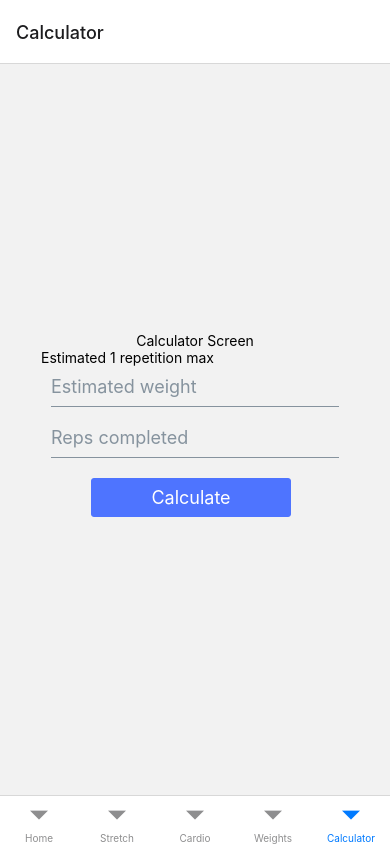
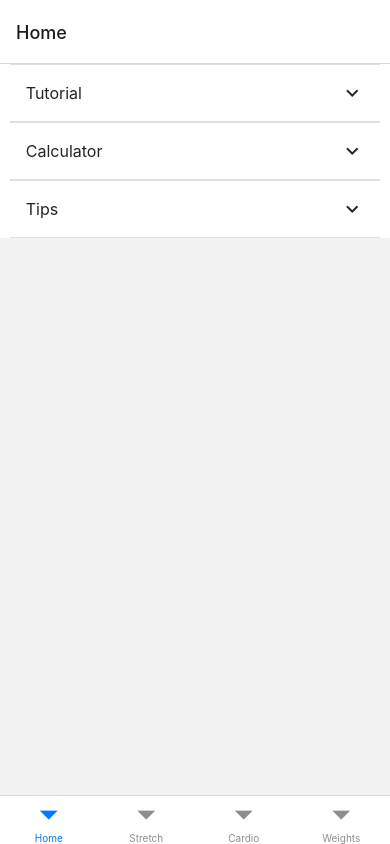
Before and after one commit to DanielekPark/fitnessapp, a React Native app: screen /Calculator in a window 390 px wide. Built offline with nearby package versions, Linux system fonts and the light colour scheme.

Commit message:
added jest, styles, and wrote test

```diff
--- a/App.js
+++ b/App.js
@@ -14,13 +14,3 @@ export default function App() {
     </SafeAreaProvider>
   );
 }
-
-
-const styles = StyleSheet.create({
-  container: {
-    flex: 1,
-    backgroundColor: "#fff",
-    alignItems: "center",
-    justifyContent: "center",
-  },
-});
--- a/components/calculator/calculator.js
+++ b/components/calculator/calculator.js
@@ -1,7 +1,7 @@
 import React, { useEffect, useState } from "react";
-import { View, Text } from "react-native";
-import { createBottomTabNavigator } from "@react-navigation/bottom-tabs";
-import { Input, Icon, Button } from "@rneui/themed";
+import { View, Dimensions } from "react-native";
+import { Button, Divider, Text, Input } from "@rneui/themed";
+import styles from "../../styles/style.module";
 
 function Calculator() {
   const [fitData, setFitData] = useState({
@@ -12,8 +12,10 @@ function Calculator() {
 
   //Calculates recommended weight based on weight & repetitions data
   const calcStrength = () => {
+    //converts data received from user to number
     const weight = fitData.weight / 1;
     const repetitions = fitData.reps / 1;
+
     if (!weight || weight < 7) return;
     if (!repetitions) return;
     if (repetitions < 1 || repetitions > 15) return;
@@ -25,40 +27,36 @@ function Calculator() {
   };
 
   return (
-    // <View style={{ flex: 1, alignItems: "center", justifyContent: "center" }}>
-    <View>
+    <View style={[styles.calcWrapper, {height: Dimensions.get('window').height/2}]}>
       <View>
-        <Text>
-          {fitData.oneRepMax
-            ? `Estimated 1 repetition max ${fitData.oneRepMax}`
-            : ""}
-        </Text>
+        <View>
+          <Text h3 style={{textAlign: 'center', marginBottom: 15}}>
+            Calculate your strength
+          </Text>
+          <Text style={[styles.centerText, styles.fontTwoFive, {marginBottom: 15}]}>
+            {fitData.oneRepMax
+              ? `Estimated 1 repetition max ${fitData.oneRepMax}`
+              : ""}
+          </Text>
+        </View>
         <View>
           <Input
             inputMode="numeric"
             maxLength={3}
-            placeholder="Estimated weight"
+            placeholder="Weight used"
             onChangeText={(value) => setFitData({ ...fitData, weight: value })}
+            inputContainerStyle={styles.inputContainer}
+            inputStyle={styles.inputStyle}
           />
           <Input
             inputMode="numeric"
             maxLength={2}
             placeholder="Reps completed"
             onChangeText={(value) => setFitData({ ...fitData, reps: value })}
+            inputContainerStyle={styles.inputContainer}
+            inputStyle={styles.inputStyle}
           />
-          <Button
-            title="Calculate"
-            buttonStyle={{
-              backgroundColor: "rgba(78, 116, 289, 1)",
-              borderRadius: 3,
-            }}
-            containerStyle={{
-              width: 200,
-              marginHorizontal: 50,
-              marginVertical: 10,
-            }}
-            onPress={calcStrength}
-          />
+          <Button buttonStyle={styles.calcBtn} title="Calculate" onPress={calcStrength} containerStyle={{marginTop: 100}} />
         </View>
       </View>
     </View>
--- a/package.json
+++ b/package.json
@@ -6,7 +6,8 @@
     "start": "expo start",
     "android": "expo start --android",
     "ios": "expo start --ios",
-    "web": "expo start --web"
+    "web": "expo start --web",
+    "test": "jest"
   },
   "dependencies": {
     "@react-navigation/bottom-tabs": "^6.5.7",
@@ -23,7 +24,8 @@
   },
   "devDependencies": {
     "@babel/core": "^7.20.0",
-    "eslint": "^8.43.0"
+    "eslint": "^8.43.0",
+    "jest": "^29.5.0"
   },
   "private": true
 }
--- a/screens/activeScreen.js
+++ b/screens/activeScreen.js
@@ -3,7 +3,6 @@ import { createBottomTabNavigator } from "@react-navigation/bottom-tabs";
 import HomeScreen from "./home";
 import WeightsScreen from "./weights";
 import CardioScreen from "./cardio";
-import CalculatorScreen from "./calculator";
 import StretchingScreen from "./stretch";
 
 const Tab = createBottomTabNavigator();
@@ -15,7 +14,6 @@ function ActiveScreen() {
       <Tab.Screen name="Stretch" component={StretchingScreen} />
       <Tab.Screen name="Cardio" component={CardioScreen} />
       <Tab.Screen name="Weights" component={WeightsScreen} />
-      <Tab.Screen name="Calculator" component={CalculatorScreen} />
     </Tab.Navigator>
   );
 }
--- a/screens/calculator.js
+++ /dev/null
@@ -1,65 +0,0 @@
-import React, { useEffect, useState } from "react";
-import { View, Text } from "react-native";
-import { createBottomTabNavigator } from "@react-navigation/bottom-tabs";
-import Calculator from "../components/calculator/calculator";
-import { Input, Icon, Button } from "@rneui/themed";
-
-function CalculatorScreen() {
-  const [fitData, setFitData] = useState({
-    weight: "",
-    reps: "",
-    oneRepMax: "",
-  });
-
-  //Calculates recommended weight based on weight & repetitions data
-  const calcStrength = () => {
-    const weight = fitData.weight / 1;
-    const repetitions = fitData.reps / 1;
-    if (!weight || weight < 7) return;
-    if (!repetitions) return;
-    if (repetitions < 1 || repetitions > 15) return;
-    const oneRepMax = Math.round(weight / (1.0287 - 0.0278 * repetitions));
-
-    setFitData({ ...fitData, reps: repetitions });
-    setFitData({ ...fitData, weight: weight });
-    setFitData({ ...fitData, oneRepMax: `${oneRepMax}` });
-  };
-
-  return (
-    <View style={{ flex: 1, alignItems: "center", justifyContent: "center" }}>
-      <Text>Calculator Screen</Text>
-      <View>
-        <Text>Estimated 1 repetition max {fitData.oneRepMax ? fitData.oneRepMax : ''}</Text>
-        <View>
-          <Input
-          inputMode="numeric"
-            maxLength={3}
-            placeholder="Estimated weight"
-            onChangeText={(value) => setFitData({ ...fitData, weight: value })}
-          />
-          <Input
-            inputMode="numeric"
-            maxLength={2}
-            placeholder="Reps completed"
-            onChangeText={(value) => setFitData({ ...fitData, reps: value })}
-          />
-          <Button
-            title="Calculate"
-            buttonStyle={{
-              backgroundColor: "rgba(78, 116, 289, 1)",
-              borderRadius: 3,
-            }}
-            containerStyle={{
-              width: 200,
-              marginHorizontal: 50,
-              marginVertical: 10,
-            }}
-            onPress={calcStrength}
-          />
-        </View>
-      </View>
-    </View>
-  );
-}
-
-export default CalculatorScreen;
--- a/screens/home.js
+++ b/screens/home.js
@@ -1,5 +1,5 @@
 import React, { useState, useEffect } from "react";
-import { View, Text } from "react-native";
+import { View, Text, ScrollView } from "react-native";
 import Calculator from "../components/calculator/calculator";
 import { ListItem } from "@rneui/themed";
 
@@ -31,14 +31,18 @@ function HomeScreen() {
   };
 
   return (
-    <View style={{ flex: 1, alignItems: "center", justifyContent: "center" }}>
+    <ScrollView>
+      <View style={{ flex: 1, alignItems: "center", justifyContent: "center", backgroundColor: 'white' }}>
+        {/* Place logo here? */}
 
         {/* Tutorial/instructions */}
-      <View style={{width: '95%'}}>
+        <View style={{ width: "95%" }}>
           <ListItem.Accordion
             onPress={() => toggleTab("Tutorial")}
             isExpanded={tabs[0].isOpen}
-          content={<ListItem.Title style={{width: '90%'}}>Tutorial</ListItem.Title>}
+            content={
+              <ListItem.Title style={{ width: "90%" }}>Tutorial</ListItem.Title>
+            }
             topDivider
             bottomDivider
           >
@@ -53,7 +57,11 @@ function HomeScreen() {
           <ListItem.Accordion
             onPress={() => toggleTab("Calculator")}
             isExpanded={tabs[1].isOpen}
-          content={<ListItem.Title style={{width: '90%'}}>Calculator</ListItem.Title>}
+            content={
+              <ListItem.Title style={{ width: "90%" }}>
+                Calculator
+              </ListItem.Title>
+            }
             topDivider
             bottomDivider
           >
@@ -66,20 +74,21 @@ function HomeScreen() {
           <ListItem.Accordion
             onPress={() => toggleTab("Tips")}
             isExpanded={tabs[2].isOpen}
-          content={<ListItem.Title style={{width: '90%'}}>Tips</ListItem.Title>}
+            content={
+              <ListItem.Title style={{ width: "90%" }}>Tips</ListItem.Title>
+            }
             topDivider
             bottomDivider
           >
             <ListItem>
               <View>
-              <Text>
-                Tips
-              </Text>
+                <Text>Tips</Text>
               </View>
             </ListItem>
           </ListItem.Accordion>
         </View>
       </View>
+    </ScrollView>
   );
 }
 
--- a/screens/weights.js
+++ b/screens/weights.js
@@ -13,10 +13,12 @@ function WeightsScreen() {
       <View>
       {/* Workout option
         //1. Create sections choose either beginner or intermediate & 2,3,4 days available
+        //1a. Workout goals
         //2. Create section for muscle groups (based on days available choose chest, abs, leg, lower or abs)
+        //exercise buttons show exercise picture
         //2a. user chooses exercises
-        //2b. create section for intermediate
-        //2c. user provides data from previous workout
+        //2b. create section for intermediate or returning users
+        //2c. user provides data from previous workout and selects exercises from previous workout
         //2d. or user can create a new workout, and then follows step 2
         //3. workout schedule is provided after data submission
       */}
--- /dev/null
+++ b/styles/style.module.js
@@ -0,0 +1,37 @@
+import { StyleSheet } from "react-native";
+
+const styles = StyleSheet.create({
+    /* =======================
+    Text styles
+    ======================= */
+  centerText: {
+    textAlign: 'center'
+  },
+  fontTwoFive: {
+    fontSize: 25
+  },
+  /* =======================
+    Calculator styles
+    ======================= */
+  calcWrapper: {
+    marginRight: "auto",
+    marginLeft: "auto",
+  },
+  inputContainer: {
+    width: 300,
+    marginLeft: "auto",
+    marginRight: "auto",
+  },
+  inputStyle: {
+    textAlign: "center",
+  },
+  calcBtn: {
+    backgroundColor: "rgba(78, 116, 289, 1)",
+    borderRadius: 5,
+    width: 300,
+    marginLeft: "auto",
+    marginRight: "auto",
+  },
+});
+
+export default styles;
```
Also changed, not shown: components/weights/weights.js (+0 -17 lines), 2 other files (tests, documents, lock files or other folders). Lines whose indentation alone changed are shown as unchanged.
